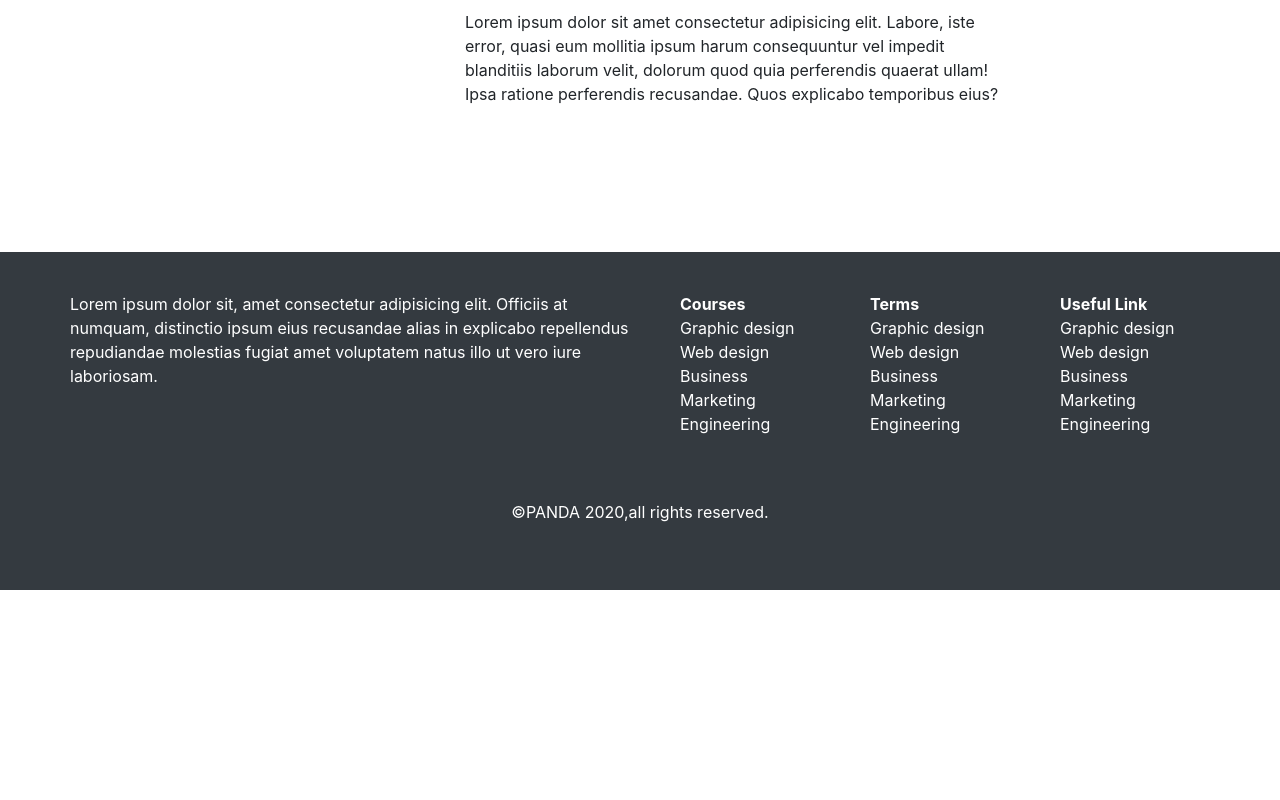
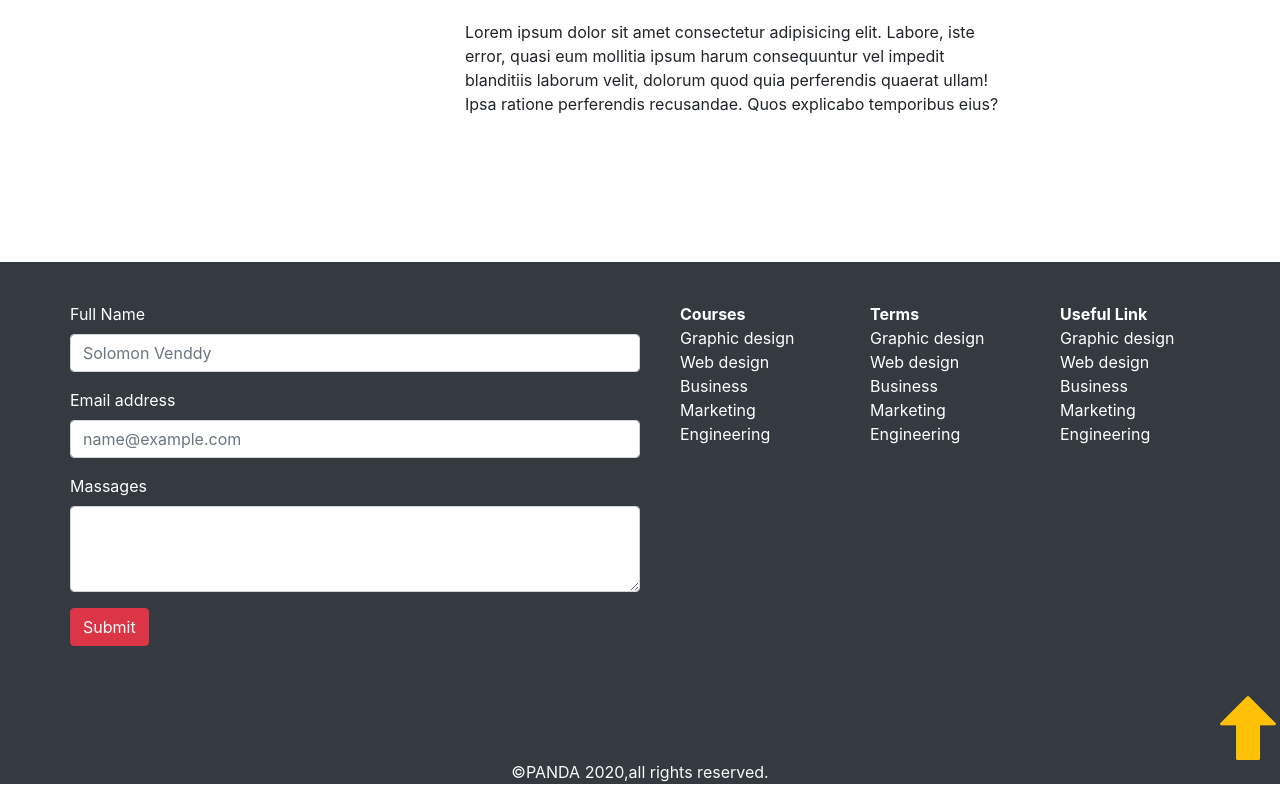
Before and after one commit to CHOCHOXCODE/e-school, a plain HTML site: page index.html in a window 1280 px wide. Shown: the part 1712-2512 px from the top of the page. Before the commit the page ends 2302 px from the top, so only its background shows below. Drawn offline with nearby package versions, Linux system fonts and the light colour scheme.

Commit message:
final tuch

```diff
--- a/index.html
+++ b/index.html
@@ -20,7 +20,7 @@
                 </button>
                 <nav class="navbar navbar-light">
                     <a class="navbar-brand" href="#">
-                        <img src="images/ICON/Logo.png" width="150" height="50" alt="" loading="lazy">
+                        <img src="images/ICON/Logo.png" width="180" height="60" alt="" loading="lazy">
                     </a>
                 </nav>
                 <div class="collapse navbar-collapse" id="navbarSupportedContent">
@@ -71,7 +71,7 @@
     <!-- end header section ------------------- -->
 
     <!-- start catagores ---------- -->
-    <section class="container bootom-padding">
+    <section id="books" class="container bootom-padding">
             <div class="card-deck ">
                 <div class="card card-bd ">
                     <img class="card-img-top" src="images/ICON/book.png" alt="Card image cap">
@@ -108,8 +108,8 @@
 
 
     <!-- stert online courses ------------ -->
-    <section class="container bootom-padding">
-        <h1 class="d-flex justify-content-center">Online Courses</h1>
+    <section id="courses" class="container bootom-padding ">
+        <h1 class="d-flex justify-content-center font-weight-bold">Online Courses</h1>
         <br>
         <div class="card-deck">
             <div class="card card-bg-2">
@@ -161,7 +161,7 @@
 
     <!-- start Testimonial ------------ -->
     <section class="container bootom-padding">
-        <h1 class="d-flex justify-content-center" >Testimonial</h1>
+        <h1 class="d-flex justify-content-center font-weight-bold" >Testimonial</h1>
         <br>
         <br>
         <div class="row aling-items-center">
@@ -182,9 +182,21 @@
         <div class="container ">
             <div class="row aling-items-center">
                 <div class="col-md-6 text-aling">
-                    <p>Lorem ipsum dolor sit, amet consectetur adipisicing elit. Officiis at numquam, distinctio ipsum eius recusandae
-                        alias in explicabo repellendus repudiandae molestias fugiat amet voluptatem natus illo ut vero iure laboriosam.
-                    </p>
+                    <form>
+                        <div class="form-group">
+                            <label for="exampleFormControlInput1">Full Name</label>
+                            <input type="text" class="form-control" id="exampleFormControlInput1" placeholder="Solomon Venddy">
+                        </div>
+                        <div class="form-group">
+                            <label for="exampleFormControlInput1">Email address</label>
+                            <input type="email" class="form-control" id="exampleFormControlInput1" placeholder="name@example.com">
+                        </div>
+
+                        <div class="form-group">
+                            <label for="exampleFormControlTextarea1">Massages</label>
+                            <textarea class="form-control" id="exampleFormControlTextarea1" rows="3"></textarea>
+                        </div>
+                    </form>
                 </div>
                 <div class="col-md-2 text-aling">
                     <ul style="list-style-type:none;">
@@ -216,13 +228,21 @@
                         <li>Engineering</li>
                     </ul>
                 </div>
+                <button class="btn btn-danger">Submit</button>
             </div>
-            <br>
-            <br>
-            <div class="text-center"><p>&copy;PANDA 2020,all rights reserved.</p></div>
         </div>
     </footer>
     <!-- end footer ------------- -->
+
+    <!-- start copyright -- -------->
+    <div class="text-center bg-dark text-light">
+        <a class="d-flex justify-content-end" href="#">
+            <img src="images/ICON/upload (1).png" alt="">
+        </a>
+        <p>&copy;PANDA 2020,all rights reserved.</p>
+    </div>
+    <i class="fas fa-arrow-circle-up"></i>
+    <!-- end copyright -- -------->
 
     <!-- start js bootstrap link --------- -->
     <script src="https://code.jquery.com/jquery-3.5.1.slim.min.js"
```
Also changed, not shown: images/ICON/upload (1).png (added), images/Photos/upload (1).png (added).
